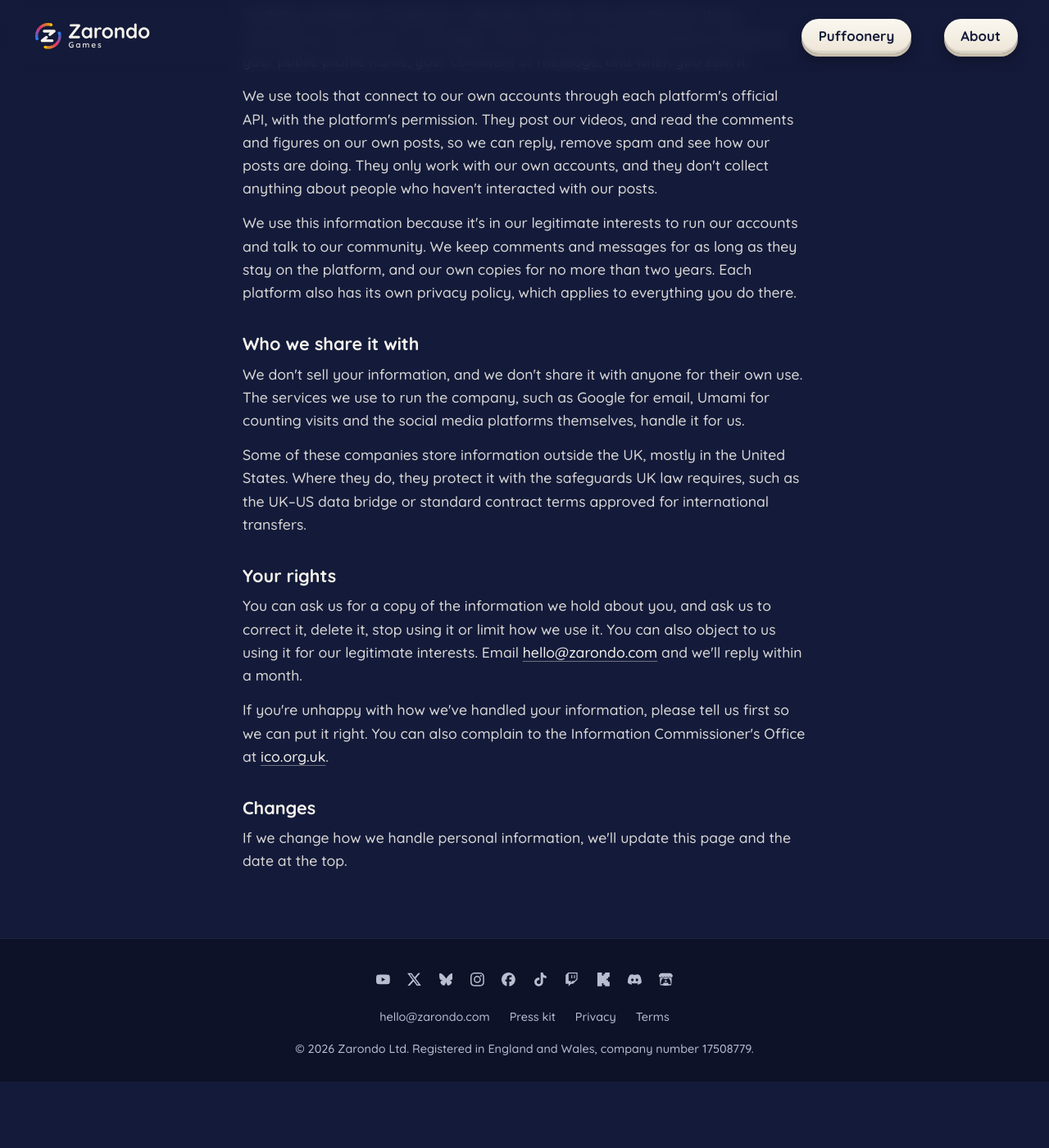
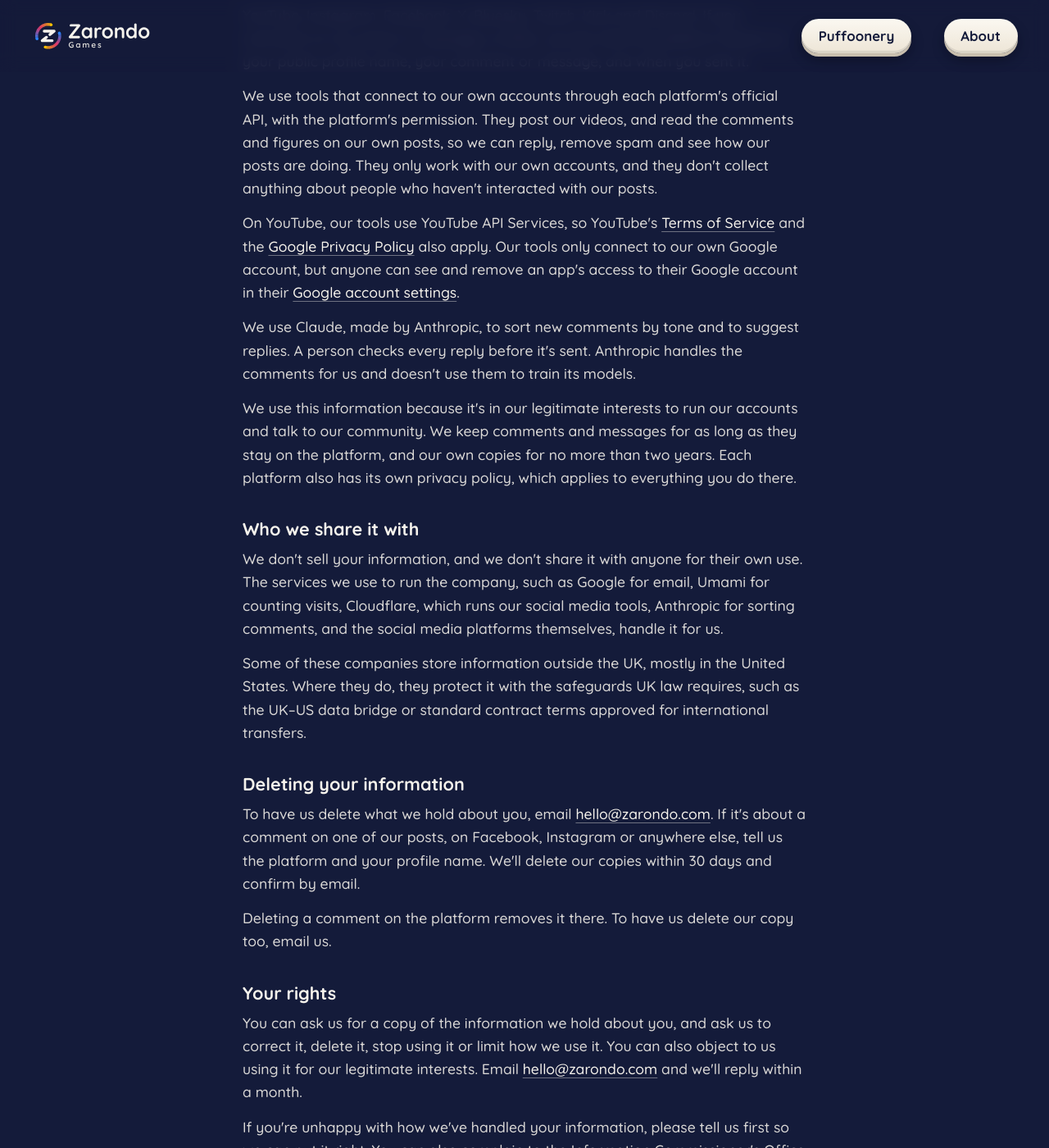
Before and after one commit to chumleesockson/zarondo-site, a Jekyll site: the page built from privacy.html, in a window 1280 px wide and 1400 px high, scrolled down 1737 px. Shown: the whole window at 82% size. Built offline with Jekyll 4.4.1, drawn with Linux system fonts in a browser that asks for light colours; before the commit the page ends 3056 px from its top, so only the background shows below that; some of the changed text lies outside the part shown.

Commit message:
Privacy: YouTube API Services, Claude for comments, and how to have data deleted
Co-Authored-By: Claude Opus 5.5 <noreply@anthropic.com>

```diff
--- a/privacy.html
+++ b/privacy.html
@@ -7,7 +7,7 @@ body_class: legal-page
 ---
 <article class="legal">
   <h1>Privacy</h1>
-  <p class="updated">Last updated 29 October 2026</p>
+  <p class="updated">Last updated 7 November 2026</p>
 
   <p>This explains what personal information Zarondo Games collects, why, and what you can ask us to do with it. We keep it short because we collect very little.</p>
 
@@ -31,11 +31,17 @@ body_class: legal-page
   <h2>Our social media accounts</h2>
   <p>We run accounts for Zarondo Games and its games on platforms such as TikTok, YouTube, Instagram, Facebook, X, Bluesky, Twitch, Kick and Discord. If you comment on our posts or message us there, we see what the platform shows us: your public profile name, your comment or message, and when you sent it.</p>
   <p>We use tools that connect to our own accounts through each platform's official API, with the platform's permission. They post our videos, and read the comments and figures on our own posts, so we can reply, remove spam and see how our posts are doing. They only work with our own accounts, and they don't collect anything about people who haven't interacted with our posts.</p>
+  <p>On YouTube, our tools use YouTube API Services, so YouTube's <a href="https://www.youtube.com/t/terms">Terms of Service</a> and the <a href="https://policies.google.com/privacy">Google Privacy Policy</a> also apply. Our tools only connect to our own Google account, but anyone can see and remove an app's access to their Google account in their <a href="https://myaccount.google.com/connections">Google account settings</a>.</p>
+  <p>We use Claude, made by Anthropic, to sort new comments by tone and to suggest replies. A person checks every reply before it's sent. Anthropic handles the comments for us and doesn't use them to train its models.</p>
   <p>We use this information because it's in our legitimate interests to run our accounts and talk to our community. We keep comments and messages for as long as they stay on the platform, and our own copies for no more than two years. Each platform also has its own privacy policy, which applies to everything you do there.</p>
 
   <h2>Who we share it with</h2>
-  <p>We don't sell your information, and we don't share it with anyone for their own use. The services we use to run the company, such as Google for email{% if site.umami_website_id %}, Umami for counting visits{% endif %} and the social media platforms themselves, handle it for us.</p>
+  <p>We don't sell your information, and we don't share it with anyone for their own use. The services we use to run the company, such as Google for email{% if site.umami_website_id %}, Umami for counting visits{% endif %}, Cloudflare, which runs our social media tools, Anthropic for sorting comments, and the social media platforms themselves, handle it for us.</p>
   <p>Some of these companies store information outside the UK, mostly in the United States. Where they do, they protect it with the safeguards UK law requires, such as the UK–US data bridge or standard contract terms approved for international transfers.</p>
+
+  <h2 id="deleting-your-data">Deleting your information</h2>
+  <p>To have us delete what we hold about you, email <a href="mailto:hello@zarondo.com">hello@zarondo.com</a>. If it's about a comment on one of our posts, on Facebook, Instagram or anywhere else, tell us the platform and your profile name. We'll delete our copies within 30 days and confirm by email.</p>
+  <p>Deleting a comment on the platform removes it there. To have us delete our copy too, email us.</p>
 
   <h2>Your rights</h2>
   <p>You can ask us for a copy of the information we hold about you, and ask us to correct it, delete it, stop using it or limit how we use it. You can also object to us using it for our legitimate interests. Email <a href="mailto:hello@zarondo.com">hello@zarondo.com</a> and we'll reply within a month.</p>
```
